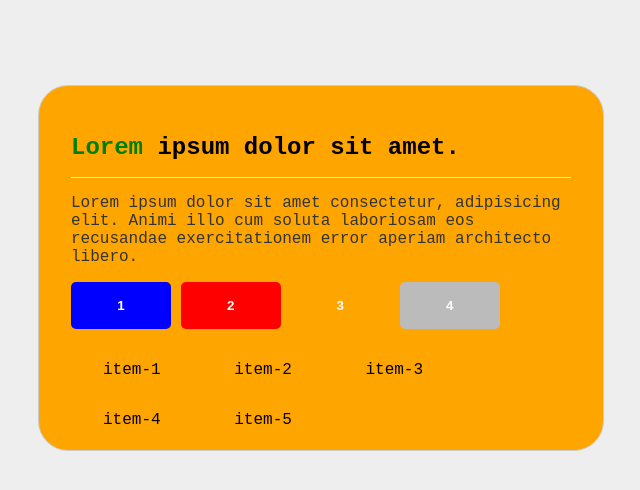
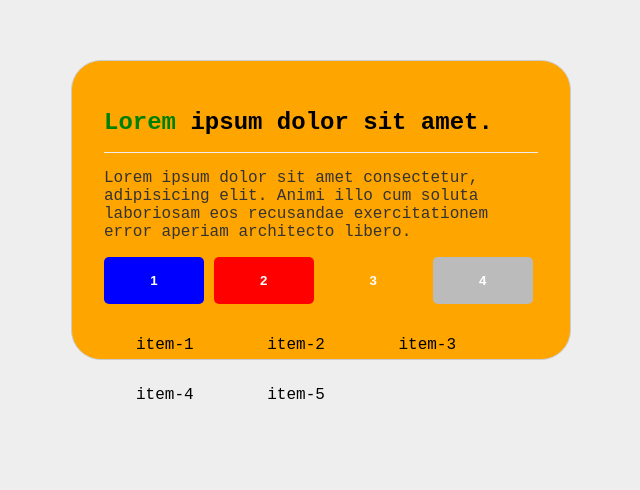
Before and after one commit to gdamss/cours_sass, a website: page index.html in a window 1280 px wide. Shown: the part 140-630 px from the top of the page, without its empty margins (319-959 px from the left). Drawn offline with Linux system fonts and the light colour scheme.

Commit message:
ajout cours

```diff
--- /dev/null
+++ b/scss/_functions.scss
@@ -0,0 +1,3 @@
+@function centerAbsolute ($size){
+    @return calc(50% - #{$size / 2});
+}
--- a/scss/style.scss
+++ b/scss/style.scss
@@ -1,45 +1,51 @@
 @use "variables" as *;
 @use "buttons" as *;
 @use "mixins" as *;
-@use  "media" as *;
+@use "media" as *;
+@use "functions"as *;
+
 
 body {
+  margin: 0;
   font-family: $font-family;
   background: $gray;
   height: 100vh;
-  display: flex;
-  justify-content: center;
-  align-items: center;
+  position: relative;
 }
 
 .card {
-  @include responsive(xs){
+  box-sizing: border-box;
+  @include responsive(xs) {
     background: red;
   }
-  @include responsive(xl){
-    background: orange
-  };
+  @include responsive(xl) {
+    background: orange;
+  }
+  position: absolute;
+  left: centerAbsolute(500px);
+  top: centerAbsolute(400px);
   width: 500px;
   height: 300px;
   border: 1px solid #ccc;
   background: white;
   border-radius: 30px;
   padding: 2rem;
-  h1{
+  h1 {
     font-size: 1.5rem;
     padding-bottom: 1rem;
     border-bottom: 1px solid $gray;
-    span{
-        color: green;
-        @include responsive (xs){
-          color: red;
-        }
+    span {
+      color: green;
+      @include responsive(xs) {
+        color: red;
+      }
     }
   }
-  .text{
+  .text {
     color: #333;
   }
-  ul{
+  ul {
     @include inline-list;
   }
+
 }
```
Also changed, not shown: css/style.css, 1 other file.
